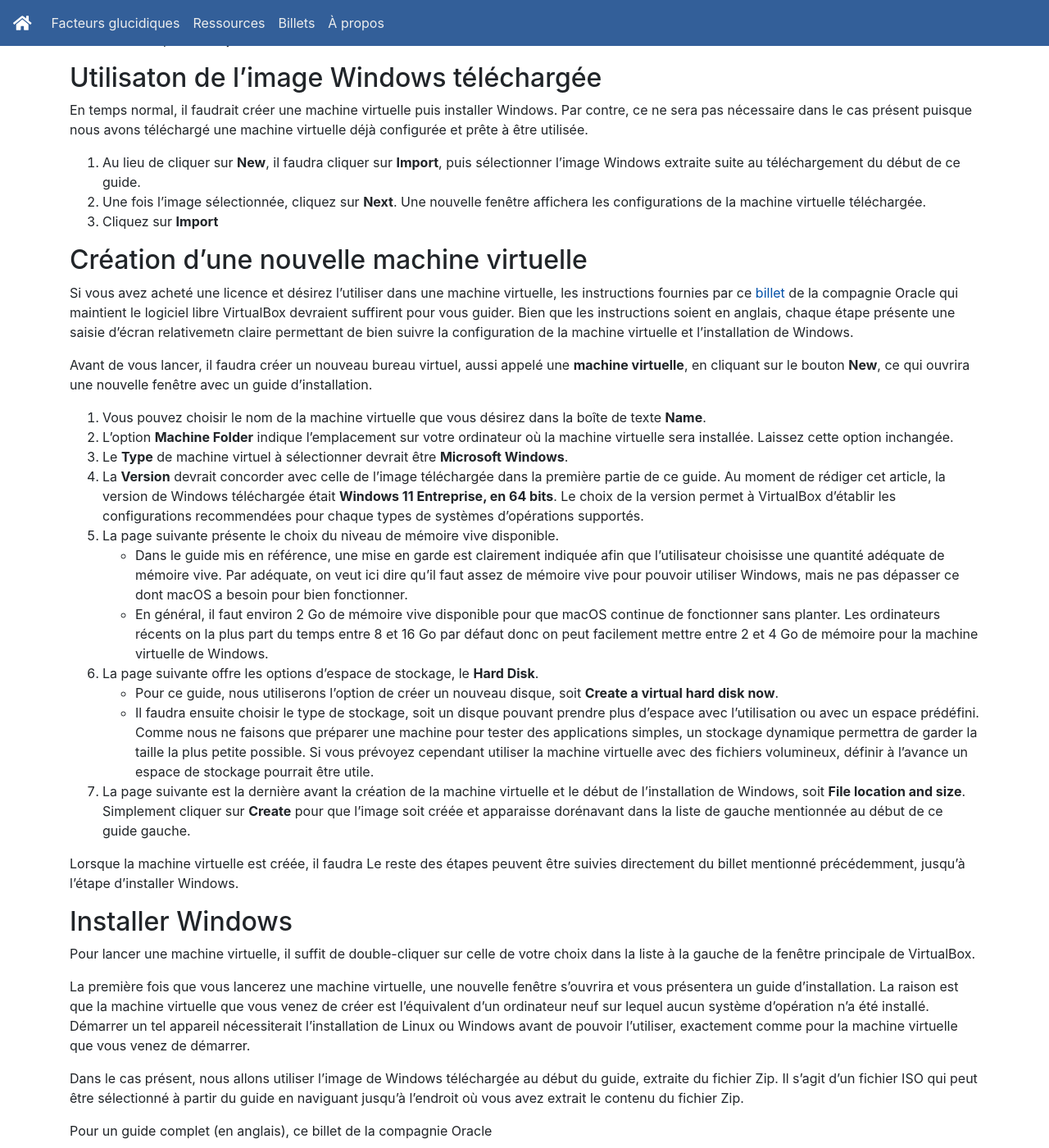
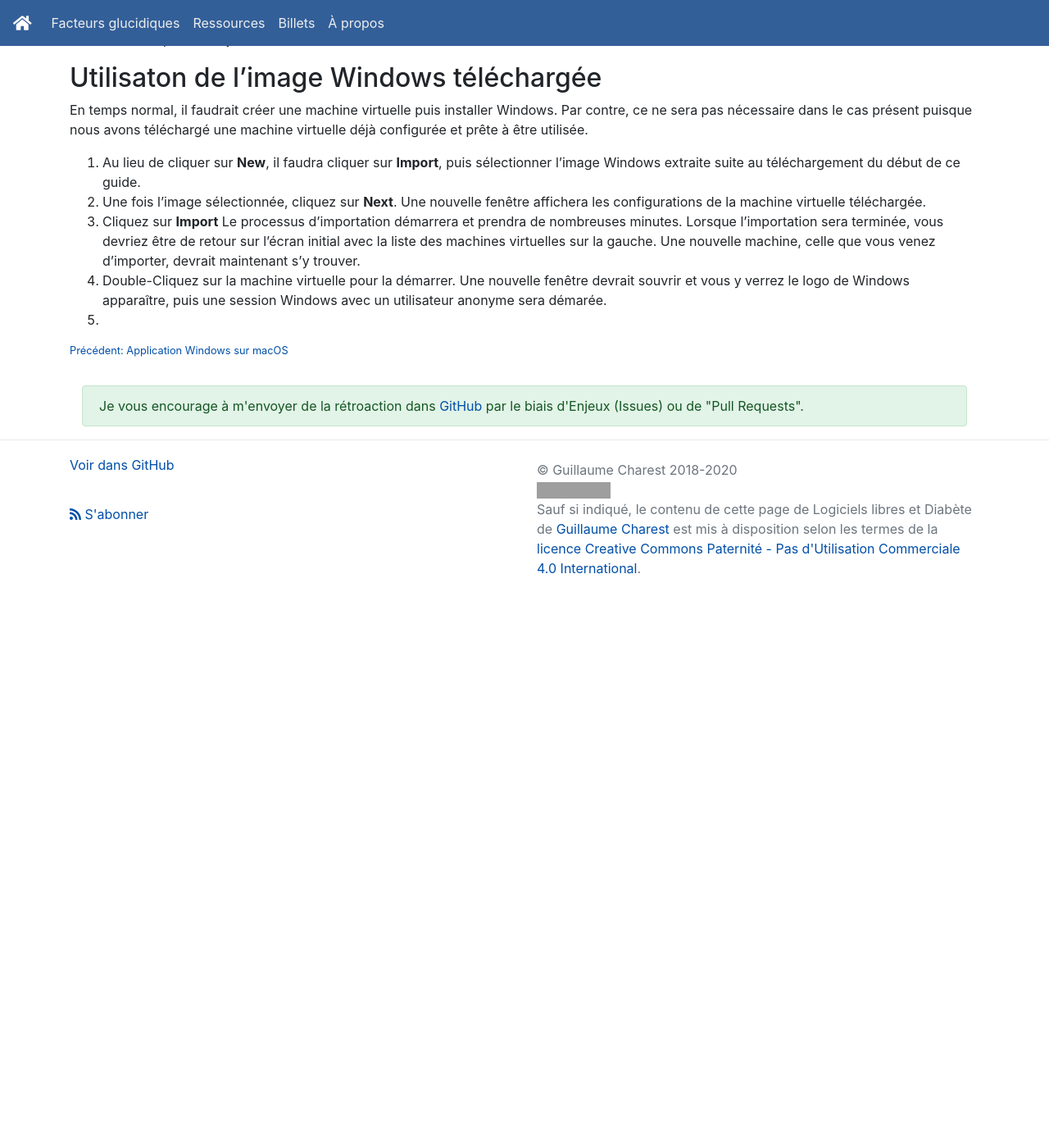
Before and after one commit to gcharest/gcharest.github.io, a Jekyll site: the page built from _posts/fr/2022-01-06-installer-virtualbox-macos.md, in a window 1280 px wide and 1400 px high, scrolled down 1425 px. Shown: the whole window at 82% size. Built offline with Jekyll 4.4.1, drawn with Linux system fonts in a browser that asks for light colours; nearby versions of some CDN libraries; after the commit the page ends 2146 px from its top, so only the background shows below that; grey boxes are pictures that could not be loaded.

Commit message:
Change to import

```diff
--- a/_posts/fr/2022-01-06-installer-virtualbox-macos.md
+++ b/_posts/fr/2022-01-06-installer-virtualbox-macos.md
@@ -63,45 +63,9 @@ Par contre, ce ne sera pas nécessaire dans le cas présent puisque nous avons t
 1. Une fois l'image sélectionnée, cliquez sur **Next**.
 Une nouvelle fenêtre affichera les configurations de la machine virtuelle téléchargée.
 1. Cliquez sur **Import**
-
-## Création d'une nouvelle machine virtuelle
-
-Si vous avez acheté une licence et désirez l'utiliser dans une machine virtuelle, les instructions fournies par ce [billet](https://blogs.oracle.com/virtualization/post/install-microsoft-windows-11-on-virtualbox) de la compagnie Oracle qui maintient le logiciel libre VirtualBox devraient suffirent pour vous guider.
-Bien que les instructions soient en anglais, chaque étape présente une saisie d'écran relativemetn claire permettant de bien suivre la configuration de la machine virtuelle et l'installation de Windows.
-
-Avant de vous lancer, il faudra créer un nouveau bureau virtuel, aussi appelé une **machine virtuelle**, en cliquant sur le bouton **New**, ce qui ouvrira une nouvelle fenêtre avec un guide d'installation.
-
-1. Vous pouvez choisir le nom de la machine virtuelle que vous désirez dans la boîte de texte **Name**.
-2. L'option **Machine Folder** indique l'emplacement sur votre ordinateur où la machine virtuelle sera installée.
-Laissez cette option inchangée.
-1. Le **Type** de machine virtuel à sélectionner devrait être **Microsoft Windows**.
-1. La **Version** devrait concorder avec celle de l'image téléchargée dans la première partie de ce guide.
-Au moment de rédiger cet article, la version de Windows téléchargée était **Windows 11 Entreprise, en 64 bits**.
-Le choix de la version permet à VirtualBox d'établir les configurations recommendées pour chaque types de systèmes d'opérations supportés.
-1. La page suivante présente le choix du niveau de mémoire vive disponible.
-   - Dans le guide mis en référence, une mise en garde est clairement indiquée afin que l'utilisateur choisisse une quantité adéquate de mémoire vive.
-  Par adéquate, on veut ici dire qu'il faut assez de mémoire vive pour pouvoir utiliser Windows, mais ne pas dépasser ce dont macOS a besoin pour bien fonctionner.
-   - En général, il faut environ 2 Go de mémoire vive disponible pour que macOS continue de fonctionner sans planter.
-  Les ordinateurs récents on la plus part du temps entre 8 et 16 Go par défaut donc on peut facilement mettre entre 2 et 4 Go de mémoire pour la machine virtuelle de Windows.
-1. La page suivante offre les options d'espace de stockage, le **Hard Disk**.
-     - Pour ce guide, nous utiliserons l'option de créer un nouveau disque, soit **Create a virtual hard disk now**.
-     - Il faudra ensuite choisir le type de stockage, soit un disque pouvant prendre plus d'espace avec l'utilisation ou avec un espace prédéfini.
-     Comme nous ne faisons que préparer une machine pour tester des applications simples, un stockage dynamique permettra de garder la taille la plus petite possible.
-     Si vous prévoyez cependant utiliser la machine virtuelle avec des fichiers volumineux, définir à l'avance un espace de stockage pourrait être utile.
-1. La page suivante est la dernière avant la création de la machine virtuelle et le début de l'installation de Windows, soit **File location and size**.
-Simplement cliquer sur **Create** pour que l'image soit créée et apparaisse dorénavant dans la liste de gauche mentionnée au début de ce guide gauche.
-
-Lorsque la machine virtuelle est créée, il faudra Le reste des étapes peuvent être suivies directement du billet mentionné précédemment, jusqu'à l'étape d'installer Windows.
-
-## Installer Windows
-
-Pour lancer une machine virtuelle, il suffit de double-cliquer sur celle de votre choix dans la liste à la gauche de la fenêtre principale de VirtualBox.
-
-La première fois que vous lancerez une machine virtuelle, une nouvelle fenêtre s'ouvrira et vous présentera un guide d'installation.
-La raison est que la machine virtuelle que vous venez de créer est l'équivalent d'un ordinateur neuf sur lequel aucun système d'opération n'a été installé.
-Démarrer un tel appareil nécessiterait l'installation de Linux ou Windows avant de pouvoir l'utiliser, exactement comme pour la machine virtuelle que vous venez de démarrer.
-
-Dans le cas présent, nous allons utiliser l'image de Windows téléchargée au début du guide, extraite du fichier Zip.
-Il s'agit d'un fichier ISO qui peut être sélectionné à partir du guide en naviguant jusqu'à l'endroit où vous avez extrait le contenu du fichier Zip.
-
-Pour un guide complet (en anglais), ce billet de la compagnie Oracle
+Le processus d'importation démarrera et prendra de nombreuses minutes.
+Lorsque l'importation sera terminée, vous devriez être de retour sur l'écran initial avec la liste des machines virtuelles sur la gauche.
+Une nouvelle machine, celle que vous venez d'importer, devrait maintenant s'y trouver.
+1. Double-Cliquez sur la machine virtuelle pour la démarrer.
+Une nouvelle fenêtre devrait souvrir et vous y verrez le logo de Windows apparaître, puis une session Windows avec un utilisateur anonyme sera démarée.
+1.
```
